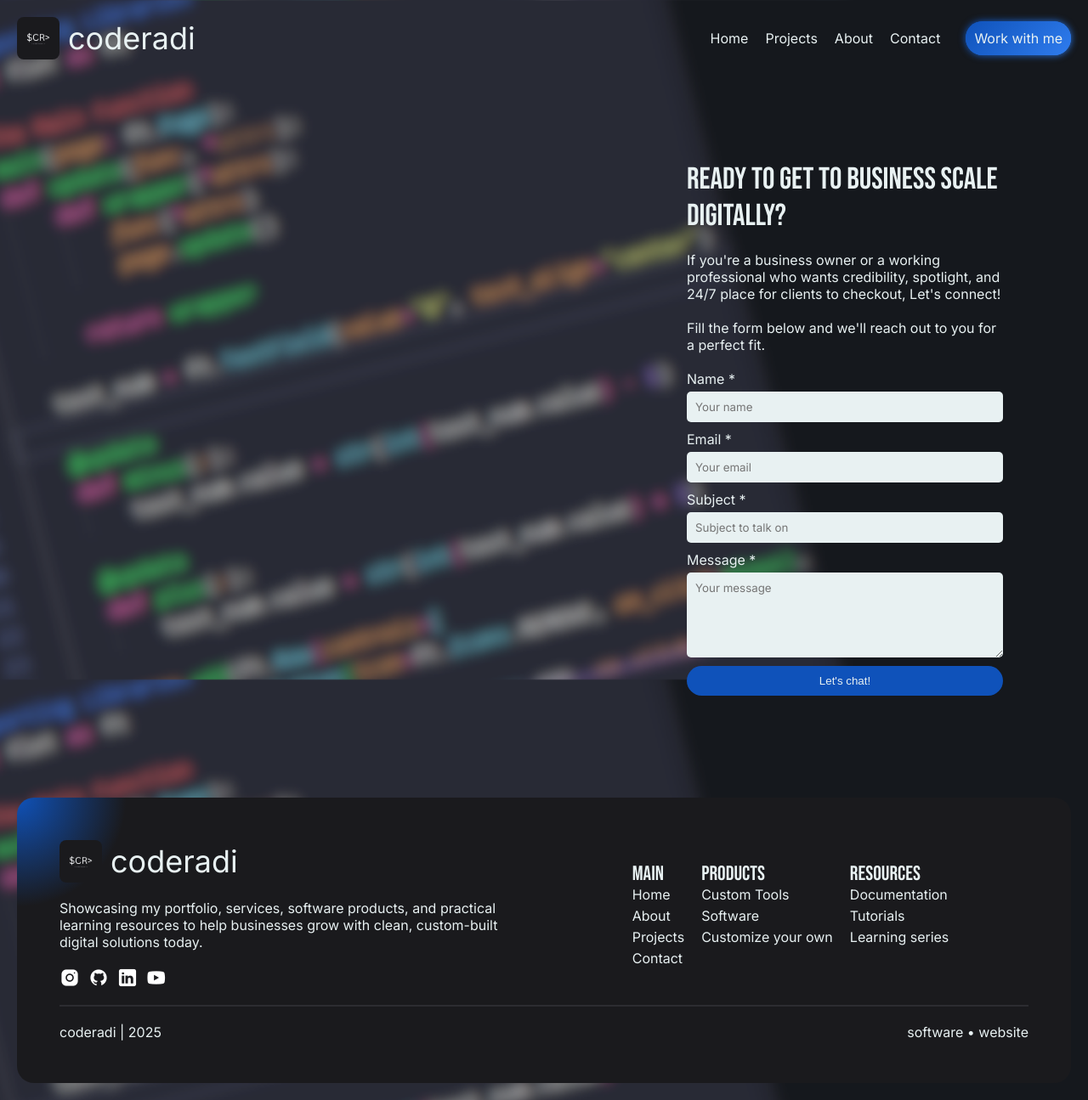
After one commit to coderadi-in/coderadi, a Flask app: page /contact/ in a window 1280 px wide. The commit adds this page. Shown: the whole page at 85% size. Run offline with Flask 3, Linux system fonts and the light colour scheme.

Commit message:
Initialized contact page

```diff
--- a/extensions.py
+++ b/extensions.py
@@ -53,3 +53,9 @@ class Project(db.Model):
     external = db.Column(db.Boolean, default=False)
     tech_stack = db.Column(db.JSON, nullable=False)
     link = db.Column(db.String(100))
+
+# & DEFINING SOME CONSTANTS
+REFERRALS = {
+    'work': 'I wanna work with you.',
+    'connect': 'I have a project to discuss with you.'
+}
--- a/router.py
+++ b/router.py
@@ -41,4 +41,6 @@ def about():
 # & CONTACT PAGE ROUTE
 @router.route('/contact/')
 def contact():
-    return render_template('pages/contact.html')
+    referral = request.args.get('ref')
+    subject_referral = REFERRALS.get(referral, '')
+    return render_template('pages/contact.html', subject_referral=subject_referral)
--- a/static/css/base/base.css
+++ b/static/css/base/base.css
@@ -198,6 +198,7 @@ label {font-family: "Inter", sans-serif;}
 
 .input {
     border: 1px solid var(--border);
+    color: var(--text);
     background-color: transparent;
     font-family: "Inter", sans-serif;
     outline: none;
--- /dev/null
+++ b/static/css/pages/contact.css
@@ -0,0 +1,47 @@
+body {
+    background-image: url('/static/assets/images/skill-bg.png');
+    background-attachment: fixed;
+    background-size: cover;
+}
+
+.bg.img {display: none;}
+
+.header {
+    position: static !important;
+    backdrop-filter: none !important;
+}
+
+.main {
+    padding: 50px;
+    align-items: end;
+}
+
+.main .content {
+    padding: 50px;
+    width: clamp(350px, 40%, 600px);
+}
+
+.main .content .input {
+    border: none;
+    background-color: var(--text);
+    color: var(--surface);
+}
+
+.main .content .input:focus {border-radius: 10px;}
+.main .content .btn.fl:hover {box-shadow: 0 0 8px var(--secondary);}
+
+@media (max-width: 1024px) {
+    body {background-image: none;}
+    .bg.img {display: initial;}
+    .main {align-items: center;}
+    .main .content {width: 80%;}
+}
+
+@media (max-width: 768px) {
+    .main .content {padding: 0;}
+}
+
+@media (max-width: 568px) {
+    .main {padding: 20px;}
+    .main .content {width: 100%;}
+}
--- a/templates/components/header.html
+++ b/templates/components/header.html
@@ -21,7 +21,7 @@
             <li><a href="/contact/" class="link">Contact</a></li>
         </ul>
 
-        <a href="/contact/?ref=cta" class="link btn fl" id="cta">Work with me</a>
+        <a href="/contact/?ref=work" class="link btn fl" id="cta">Work with me</a>
     </div>
 </header>
 
@@ -49,7 +49,7 @@
             <li><a href="/contact/" class="link">Contact</a></li>
         </ul>
 
-        <a href="/contact/?ref=cta" class="link btn fl" id="cta">Work with me</a>
+        <a href="/contact/?ref=work" class="link btn fl" id="cta">Work with me</a>
     </div>
 </nav>
 
--- /dev/null
+++ b/templates/pages/contact.html
@@ -0,0 +1,68 @@
+<!DOCTYPE html>
+<html lang="en">
+
+<head>
+    <meta charset="UTF-8">
+    <meta name="viewport" content="width=device-width, initial-scale=1.0">
+    <meta name="language" content="en">
+    <meta name="author" content="coderadi">
+    <meta name="theme-color" content="#0E0E10">
+    <!-- <meta name="google-site-verification" content="your_verification_code"> -->
+    <meta name="keywords"
+        content="india, uttar-pradesh, lucknow, gorakhpur, gkp, software, software-developer, web-developer, coderadi, coderadi.in, python, html-css, flask, flet, Aditya Singh">
+
+    <meta name="description"
+        content="READY TO GET TO BUSINESS SCALE DIGITALLY? You can have a business website, portfolio site, or a landing page in just a matter of few weeks.">
+
+    <title>coderadi &bull; Let's connect</title>
+    <link rel="shortcut icon" href="{{ url_for('static', filename='assets/icons/icon.ico') }}" type="image/x-icon">
+
+    <link rel="stylesheet" href="{{ url_for('static', filename='css/base/base.css') }}">
+    <link rel="stylesheet" href="{{ url_for('static', filename='css/pages/contact.css') }}">
+</head>
+
+<body>
+    {% include 'components/header.html' %}
+    {% include 'components/msg.html' %}
+
+    <main class="main column gap-50">
+        <img src="{{ url_for('static', filename='assets/images/skill-bg.png') }}" alt="Me" class="img bg">
+
+        <div class="content column gap-20">
+            <h1 class="h1">READY TO GET TO BUSINESS SCALE DIGITALLY?</h1>
+
+            <p class="para">If you're a business owner or a working professional who wants credibility, spotlight, and
+                24/7 place for clients to checkout, Let's connect!</p>
+
+            <p class="para">Fill the form below and we'll reach out to you for a perfect fit.</p>
+
+            <form action="/contact/" method="post" class="form column gap-10">
+                <div class="form-elem column gap-5">
+                    <label for="name">Name *</label>
+                    <input required type="text" name="name" id="name" placeholder="Your name" class="input">
+                </div>
+
+                <div class="form-elem column gap-5">
+                    <label for="email">Email *</label>
+                    <input required type="text" name="email" id="email" placeholder="Your email" class="input">
+                </div>
+
+                <div class="form-elem column gap-5">
+                    <label for="subject">Subject *</label>
+                    <input required type="text" name="subject" id="subject" value="{{ subject_referral }}" placeholder="Subject to talk on" class="input">
+                </div>
+
+                <div class="form-elem column gap-5">
+                    <label for="message">Message *</label>
+                    <textarea required name="message" id="message" placeholder="Your message" class="input"></textarea>
+                </div>
+
+                <button type="submit" class="btn fl">Let's chat!</button>
+            </form>
+        </div>
+    </main>
+
+    {% include 'components/footer.html' %}
+</body>
+
+</html>
--- a/templates/pages/home.html
+++ b/templates/pages/home.html
@@ -37,7 +37,7 @@
 
                 <div class="res-row gap-10">
                     <a href="#skills" class="link btn fl">Checkout my skills</a>
-                    <a href="/contact/" class="link btn ot">Get in touch</a>
+                    <a href="/contact/?ref=connect" class="link btn ot">Get in touch</a>
                 </div>
             </div>
 
```
